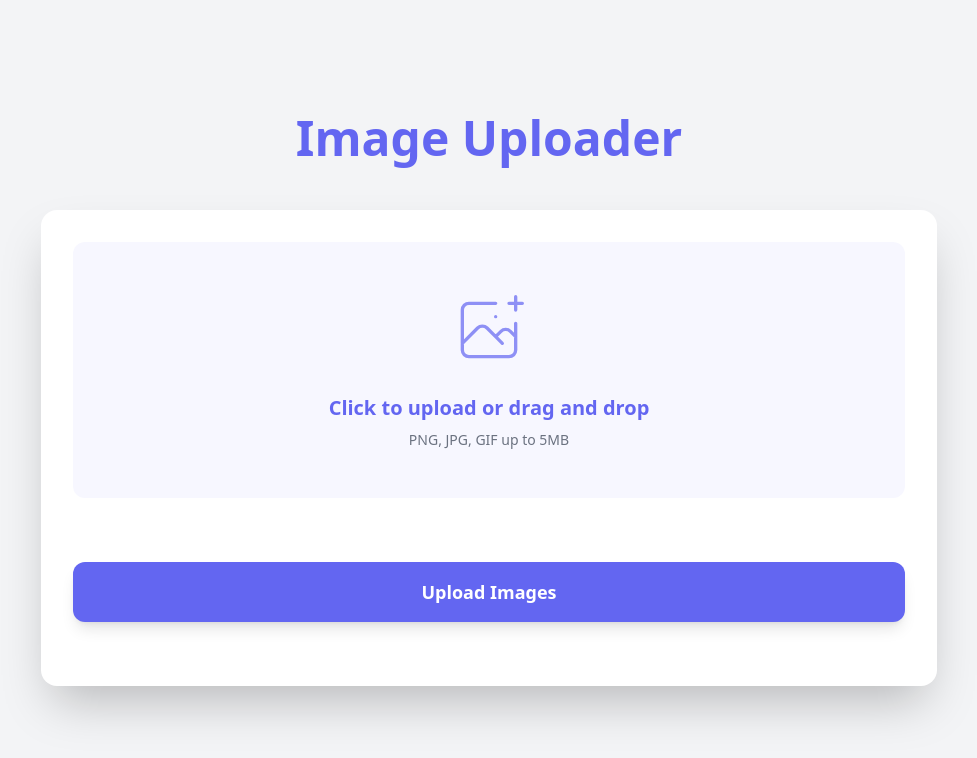
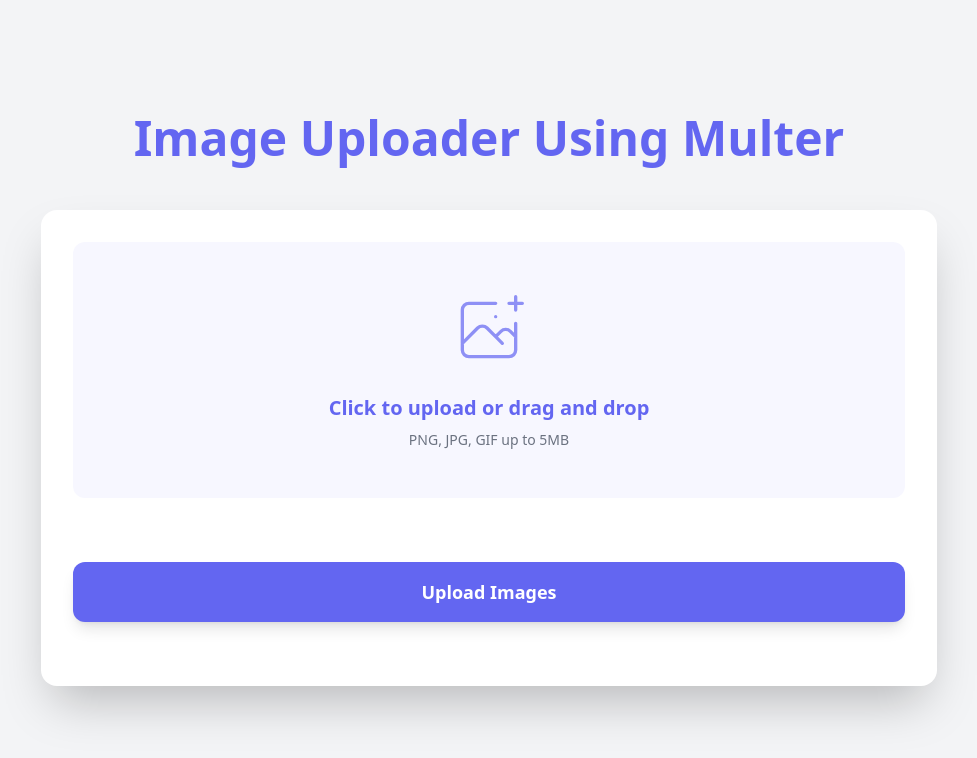
Before and after one commit to ronishpaudel/img-upload-multer, a website: page public/index.html in a window 1280 px wide. Shown: the whole page, without its empty margins (151-1128 px from the left). Drawn offline with nearby package versions, Linux system fonts and the light colour scheme.

Commit message:
name fix

```diff
--- a/public/index.html
+++ b/public/index.html
@@ -27,7 +27,7 @@
   >
     <div class="container mx-auto max-w-4xl">
       <h1 class="text-5xl font-extrabold text-center mb-12 text-primary">
-        Image Uploader
+        Image Uploader Using Multer
       </h1>
       <div class="bg-surface rounded-2xl shadow-2xl p-8">
         <form id="uploadForm" class="mb-8">
```
